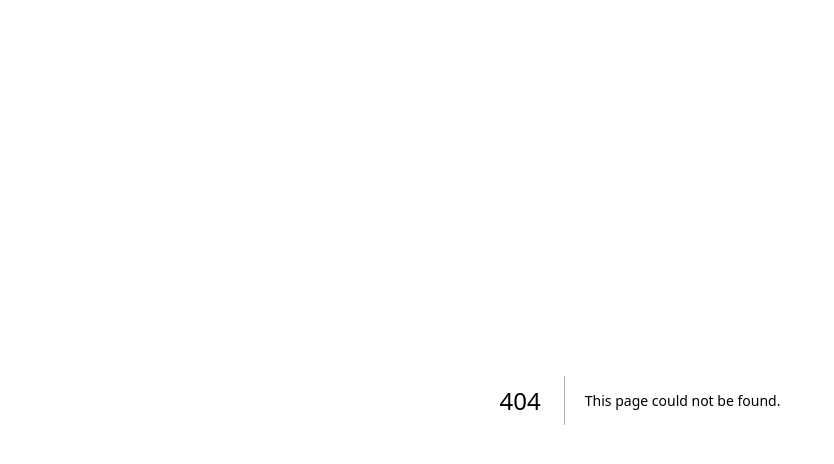
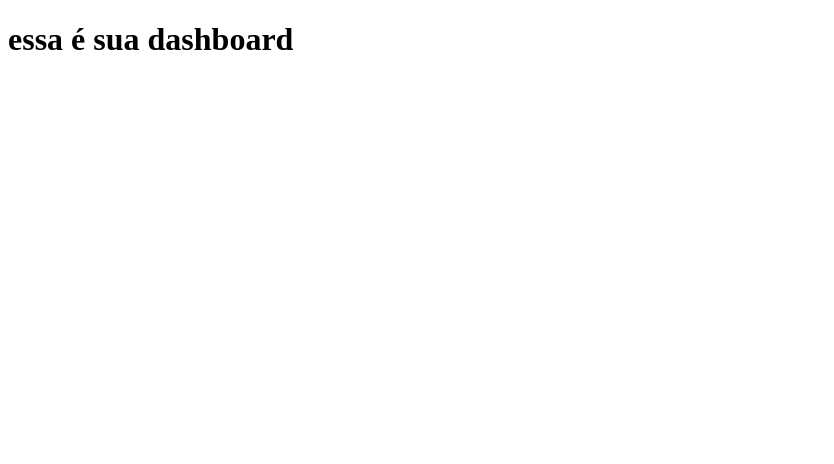
Before and after one commit to gustav0-rdg/finsync, a Next.js app: page /dashboard/dashboard in a window 1280 px wide. Before the commit this address had no page. Shown: the top 464 px of the page, without its empty margins (0-834 px from the left). Built offline with nearby package versions, Linux system fonts and the light colour scheme.

Commit message:
ADD: Arquivos com páginas básicas

```diff
--- /dev/null
+++ b/src/pages/dashboard/dashboard.tsx
@@ -0,0 +1,7 @@
+export default function Dashboard(){
+    return(
+        <div>
+            <h1>essa é sua dashboard</h1>
+        </div>
+    )
+}
--- /dev/null
+++ b/src/pages/me/Me.tsx
@@ -0,0 +1,3 @@
+export default function Me(){
+    return <h1>aqui vem vc</h1>
+}
```
